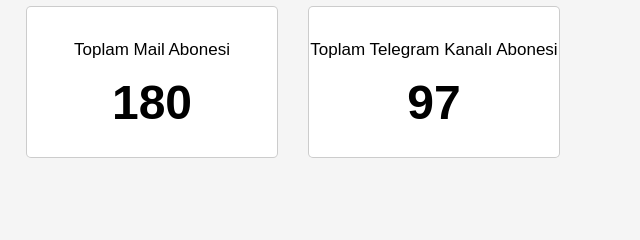
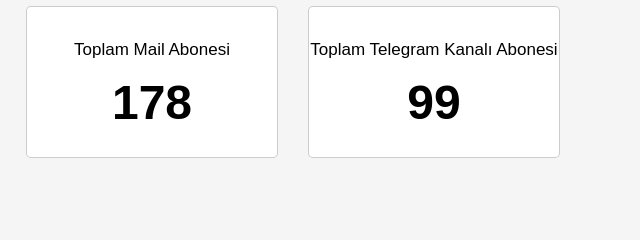
Before and after one commit to ProductHuntTurkey/producthuntturkey, a Gatsby site: page /acik-girisim in a window 1280 px wide. Shown: the part 230-470 px from the top of the page, 488-1128 px from the left. Built offline with nearby package versions, Linux system fonts and the light colour scheme; Gatsby itself is replaced by a stand-in of ours.

Commit message:
acik-girisim sayfası güncellendi

```diff
--- a/src/pages/acik-girisim.js
+++ b/src/pages/acik-girisim.js
@@ -72,12 +72,12 @@
 
             <Metric>
                 <MetricTitle>Toplam Mail Abonesi</MetricTitle>
-                <MetricContent>180</MetricContent>
+                <MetricContent>178</MetricContent>
             </Metric>
 
             <Metric>
                 <MetricTitle>Toplam Telegram Kanalı Abonesi</MetricTitle>
-                <MetricContent>97</MetricContent>
+                <MetricContent>99</MetricContent>
             </Metric>
         </Container>
     </Layout>
```
